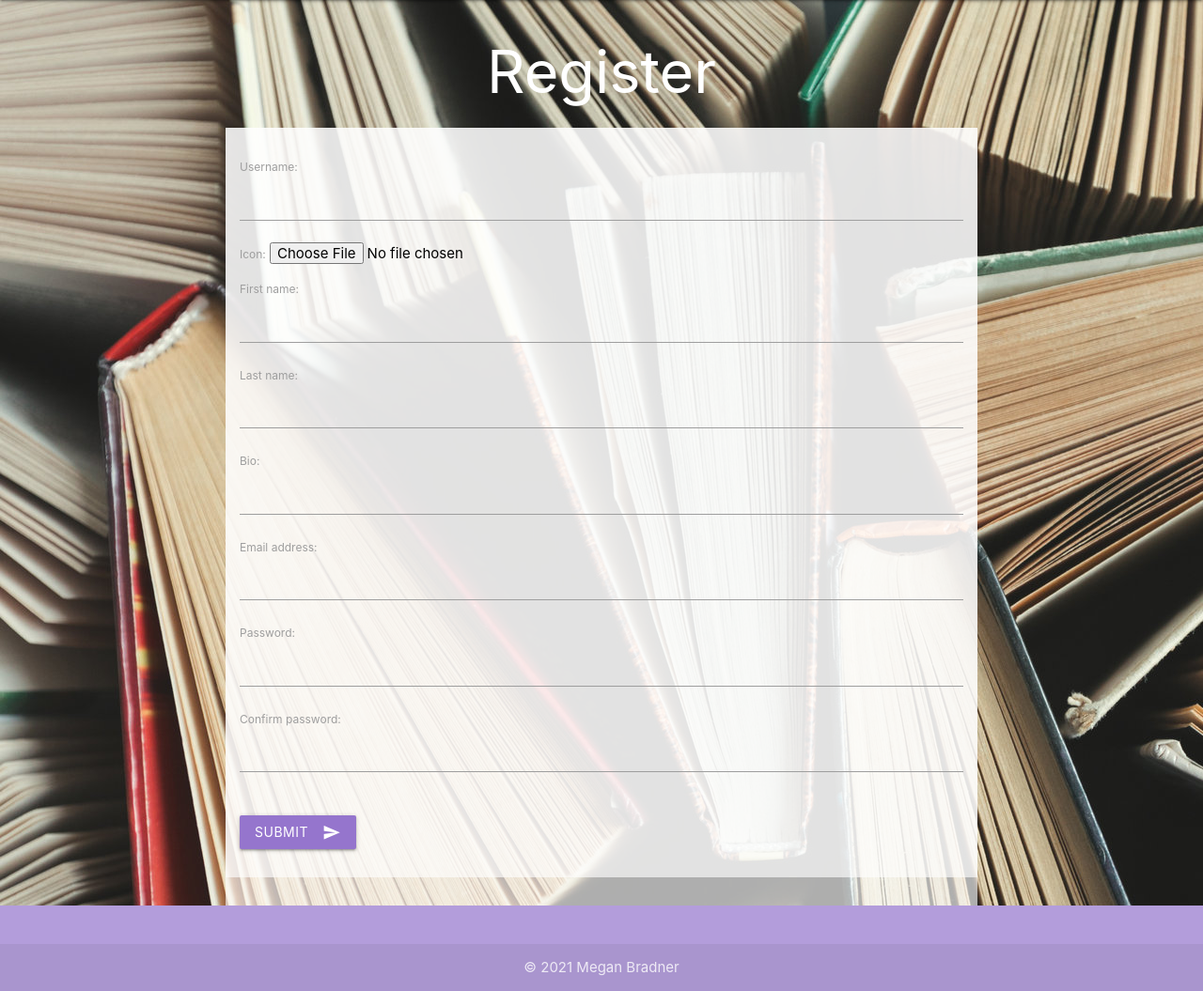
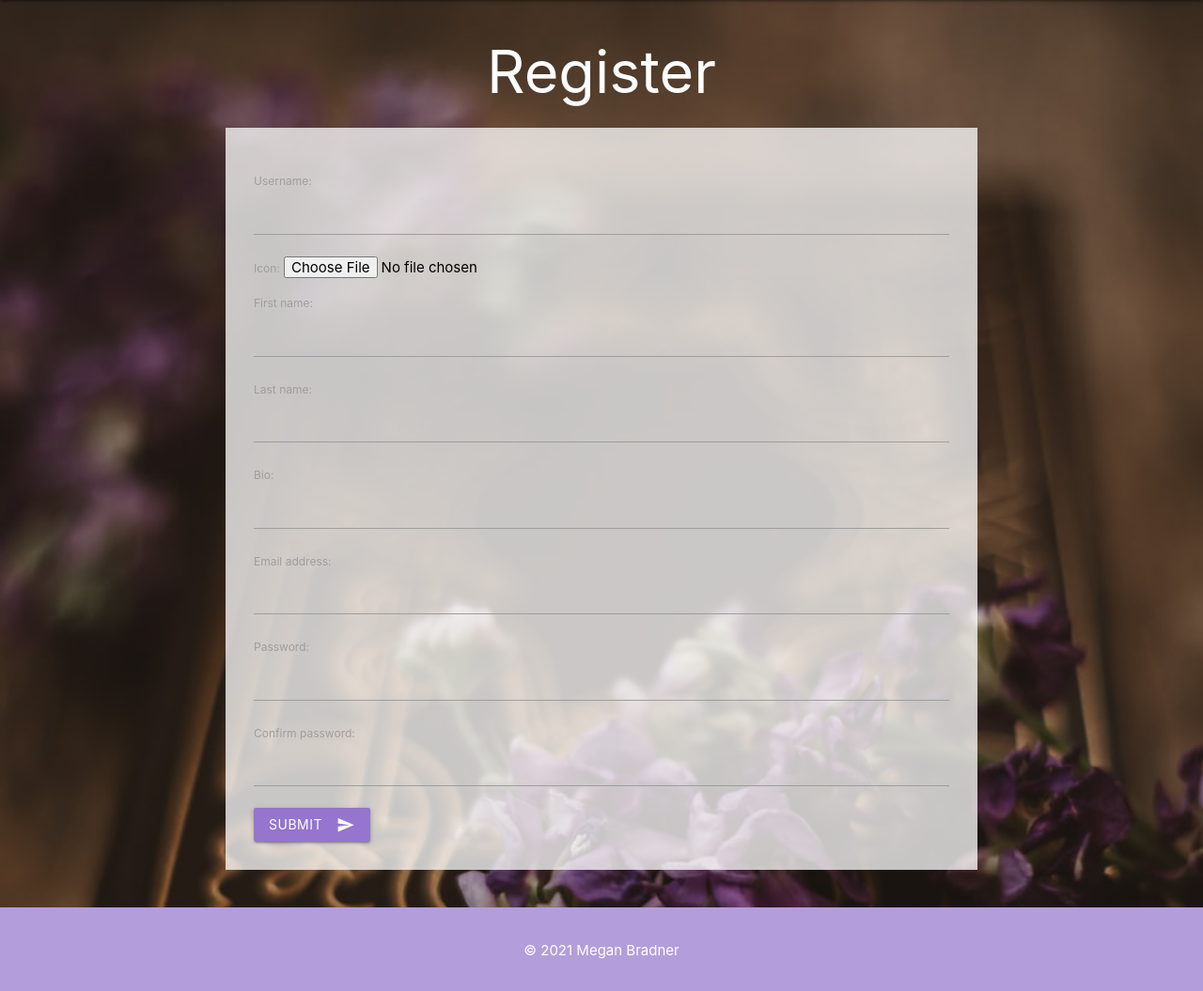
Before and after one commit to meganbradner/capstone, a Django app: page /users/new_user/ in a window 1280 px wide. Shown: the part 64-1119 px from the top of the page at 94% size. After the commit the page ends 1084 px from the top, so only its background shows below. Run offline with Django 3.2, Linux system fonts and the light colour scheme.

Commit message:
made changes

```diff
--- a/users/templates/users/register.html
+++ b/users/templates/users/register.html
@@ -15,33 +15,37 @@
     <link rel="stylesheet" href="https://cdnjs.cloudflare.com/ajax/libs/materialize/1.0.0/css/materialize.min.css">
 
     <style>
-        form {
-            padding-bottom: 30px;
+        #novel {
+            padding-left: 10px;
+
         }
 
         body {
-            background-image: url("{% static 'capstone_app/images/books.jpeg' %}");
+            background-image: url("{% static 'capstone_app/images/purp.jpeg' %}");
             color: black;
+            background-repeat: no-repeat;
+            background-attachment: fixed;
+            background-size: cover;
         }
 
         #registerform {
-            background-color: rgba(255, 255, 255, 0.644);
+            background-color: rgba(255, 255, 255, 0.753);
             width: 800px;
-            padding-bottom: 30px;
+            padding: 30px;
 
-        }
-
-        form {
-            padding: 15px;
         }
 
         h1 {
             color: white;
         }
 
-        #novel {
-            padding-left: 10px;
 
+        footer {
+            margin-top: 40px;
+        }
+
+        #words {
+            padding: 15px;
         }
     </style>
 
@@ -66,13 +70,10 @@
 
         <div class="container" id="registerform">
 
-
-            <form method="POST" enctype="multipart/form-data" id="registerform">
+            <form method="POST" enctype="multipart/form-data">
                 {% csrf_token %}
                 {{ form.as_p }}
 
-                <br>
-                <!-- <input type="submit" value="Register"> -->
                 <button class="btn waves-effect waves-light deep-purple lighten-2" type="submit" name="action">Submit
                     <i class="material-icons right">send</i>
                 </button>
@@ -84,27 +85,27 @@
     </main>
 
     <footer class="page-footer deep-purple lighten-3">
-        <div class="container">
-            <div class="row">
-                <div class="col l6 s12">
-                    <!-- <h5 class="white-text">Footer Content</h5> -->
-                    <!-- <p class="grey-text text-lighten-4">You can use rows and columns here to organize your footer content.</p> -->
-                </div>
-                <div class="col l4 offset-l2 s12">
-                    <!-- <h5 class="white-text">Links</h5>
+        <!-- <div class="container"> -->
+        <!-- <div class="row">
+                <div class="col l6 s12"> -->
+        <!-- <h5 class="white-text">Footer Content</h5> -->
+        <!-- <p class="grey-text text-lighten-4">You can use rows and columns here to organize your footer content.</p> -->
+        <!-- </div>
+                <div class="col l4 offset-l2 s12"> -->
+        <!-- <h5 class="white-text">Links</h5>
                             <ul>
                                 <li><a class="grey-text text-lighten-3" href="#!">Link 1</a></li>
                                 <li><a class="grey-text text-lighten-3" href="#!">Link 2</a></li>
                                 <li><a class="grey-text text-lighten-3" href="#!">Link 3</a></li>
                                 <li><a class="grey-text text-lighten-3" href="#!">Link 4</a></li>
-                            </ul> -->
+                            </ul>
                 </div>
             </div>
+        </div> -->
+        <!-- <div class="footer-copyright center-align"> -->
+        <div class="container center-align" id="words">
+            © 2021 Megan Bradner
         </div>
-        <div class="footer-copyright center-align">
-            <div class="container">
-                © 2021 Megan Bradner
-            </div>
         </div>
 
     </footer>
```
Also changed, not shown: capstone_app/static/capstone_app/javascript/main.js (+4 -7 lines), capstone_app/templates/capstone_app/browse.html (+29 -16 lines), capstone_app/templates/capstone_app/index.html (+21 -15 lines), capstone_app/templates/capstone_app/profile.html (+16 -10 lines), capstone_app/templates/capstone_app/timeline.html (+36 -21 lines), capstone_app/static/capstone_app/images/coolpurp.jpeg (added), capstone_app/static/capstone_app/images/flowers.jpeg, capstone_app/static/capstone_app/images/purp.jpeg (added), capstone_app/static/capstone_app/images/rose.jpeg (deleted), capstone_app/static/capstone_app/images/water.jpeg (added).
